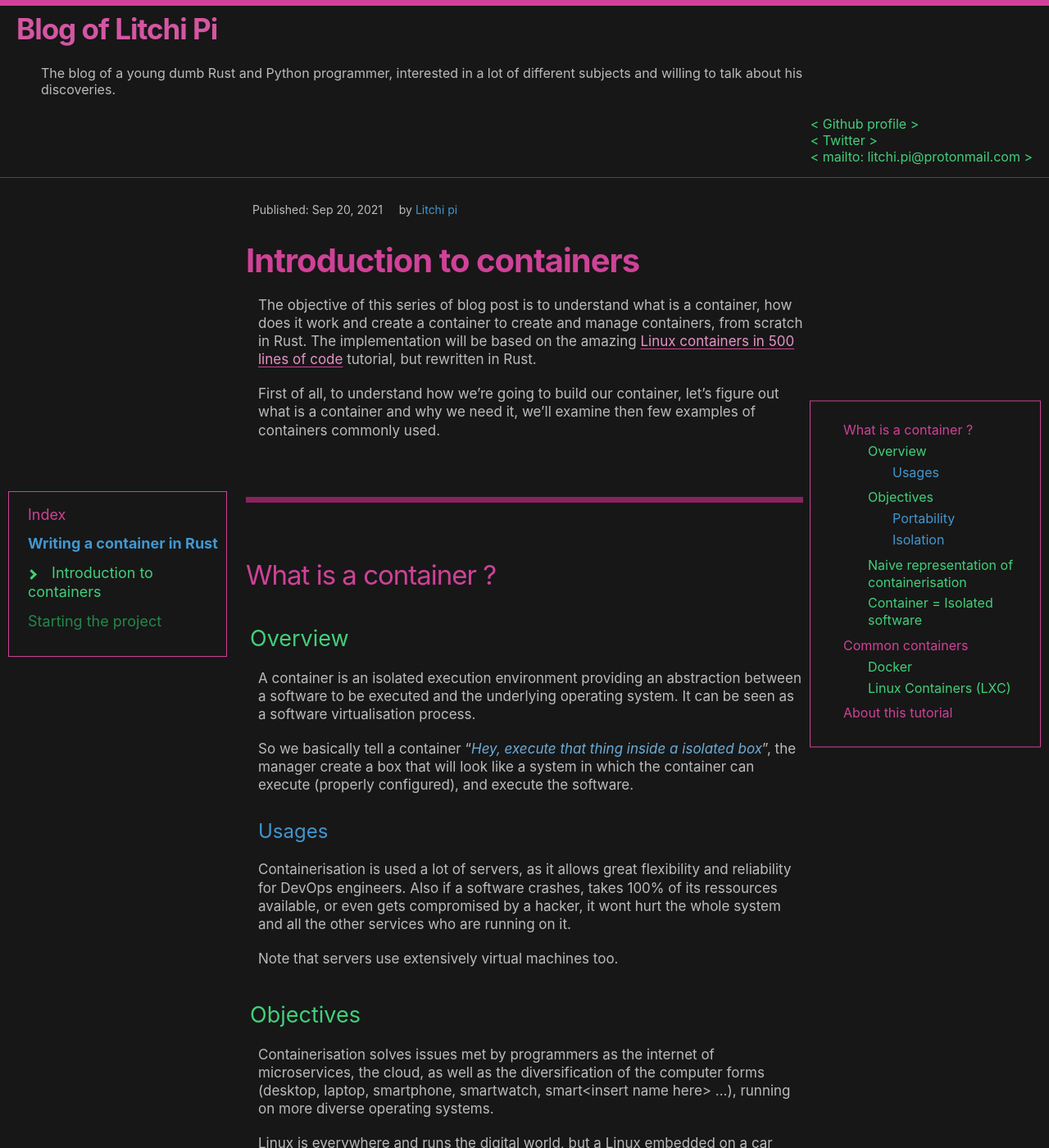
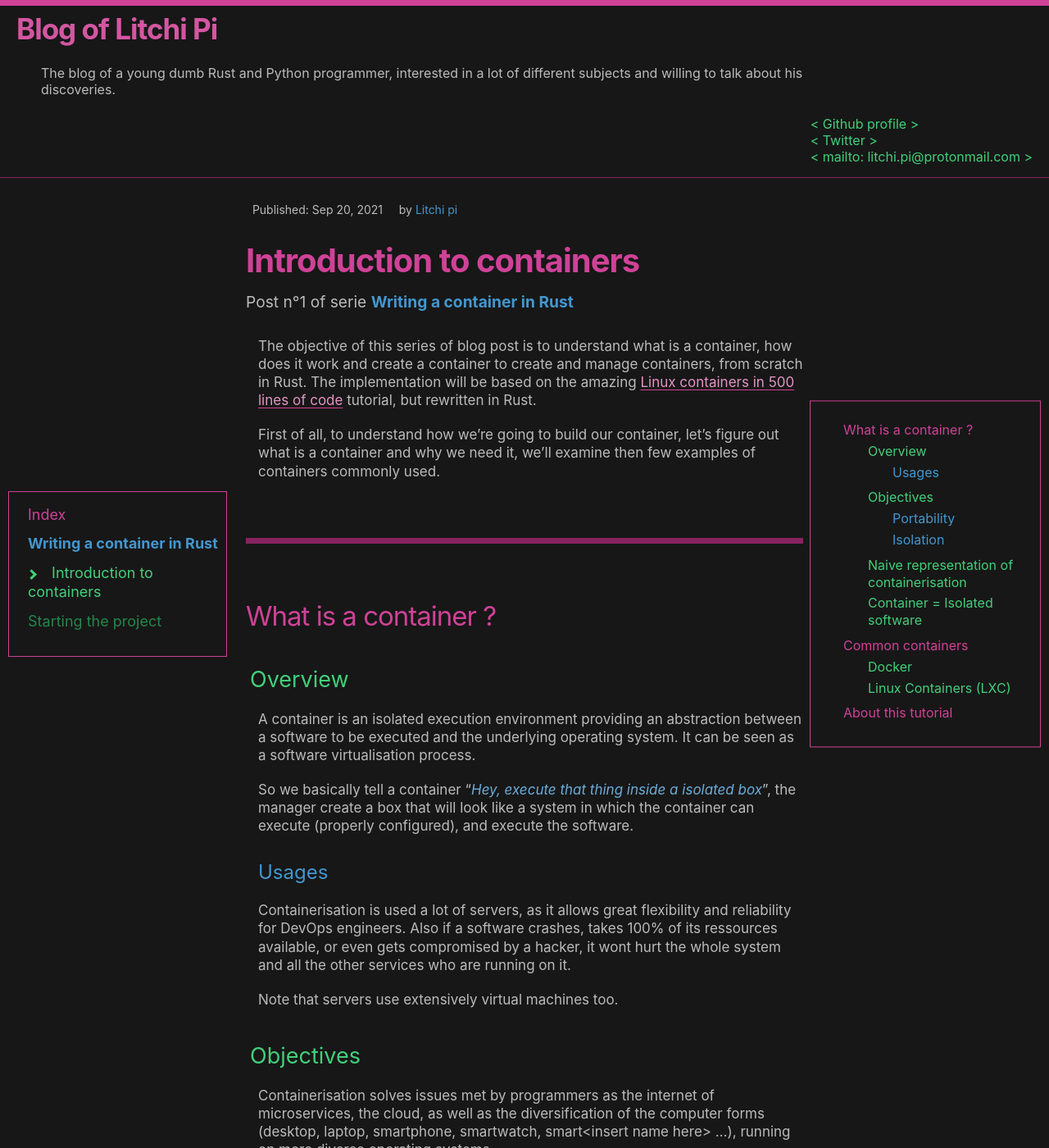
Before and after one commit to litchipi/litchipi.github.io, a Jekyll site: the page built from _posts/2021-09-13-container-in-rust-part1.md, in a window 1280 px wide and 1400 px high. Shown: the whole window at 82% size. Built offline with Jekyll 4.4.1, drawn with Linux system fonts in a browser that asks for light colours.

Commit message:
layout: Adding metadata about a post serie in the post layout
Signed-off-by: litchipi <litchi.pi@protonmail.com>

```diff
--- a/_layouts/post.html
+++ b/_layouts/post.html
@@ -28,6 +28,12 @@ layout: base
 </div>
 
 <h1 class="post-title">{{ page.title }}</h1>
+{% if page.series %}
+	<div class="post_serie_meta">
+		Post n°{{ page.serie_index }} of serie
+		<a href="{{ site.url }}{{ page.serie_url }}">{{ page.series }}</a>
+	</div>
+{% endif %}
 <div class="post-content">
 {{ content }}
 </div>
--- a/_sass/post.scss
+++ b/_sass/post.scss
@@ -110,3 +110,12 @@
 		margin-left: 10px;
 	}
 }
+
+.post_serie_meta {
+	font-size: larger;
+	margin-bottom: 30px;
+	a {
+		color: $color3;
+		font-weight: bolder;
+	}
+}
```
